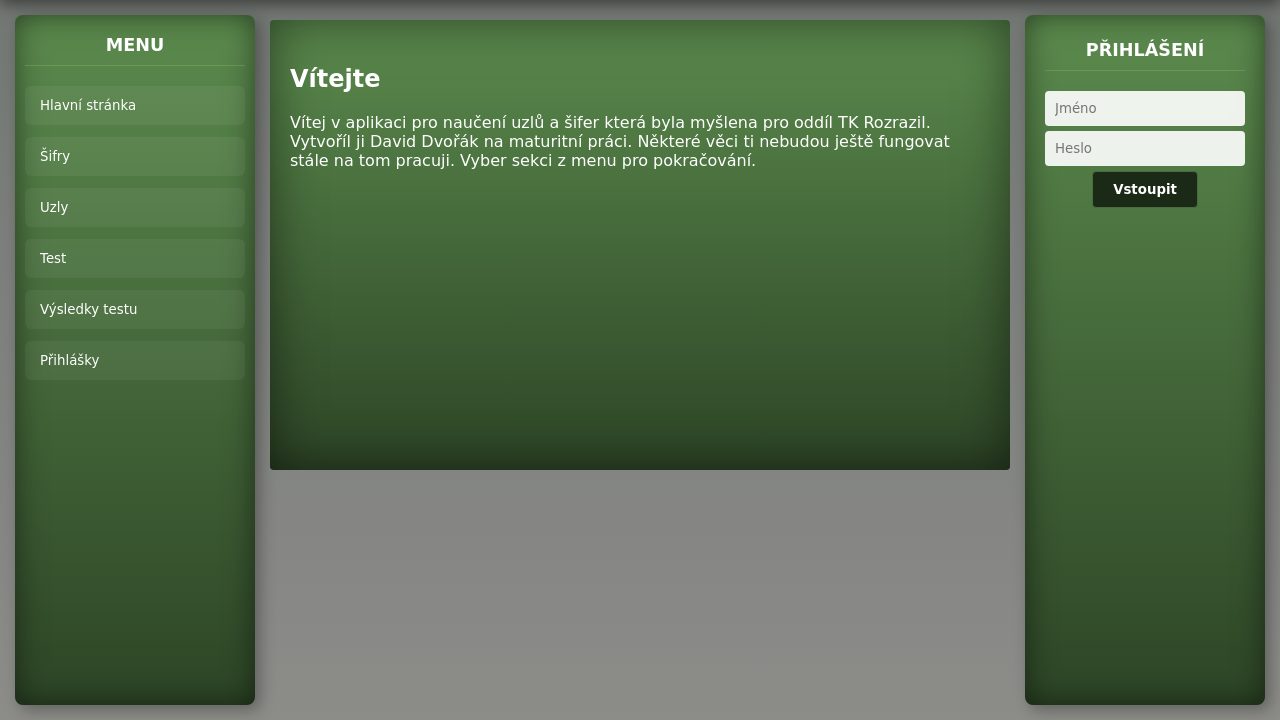
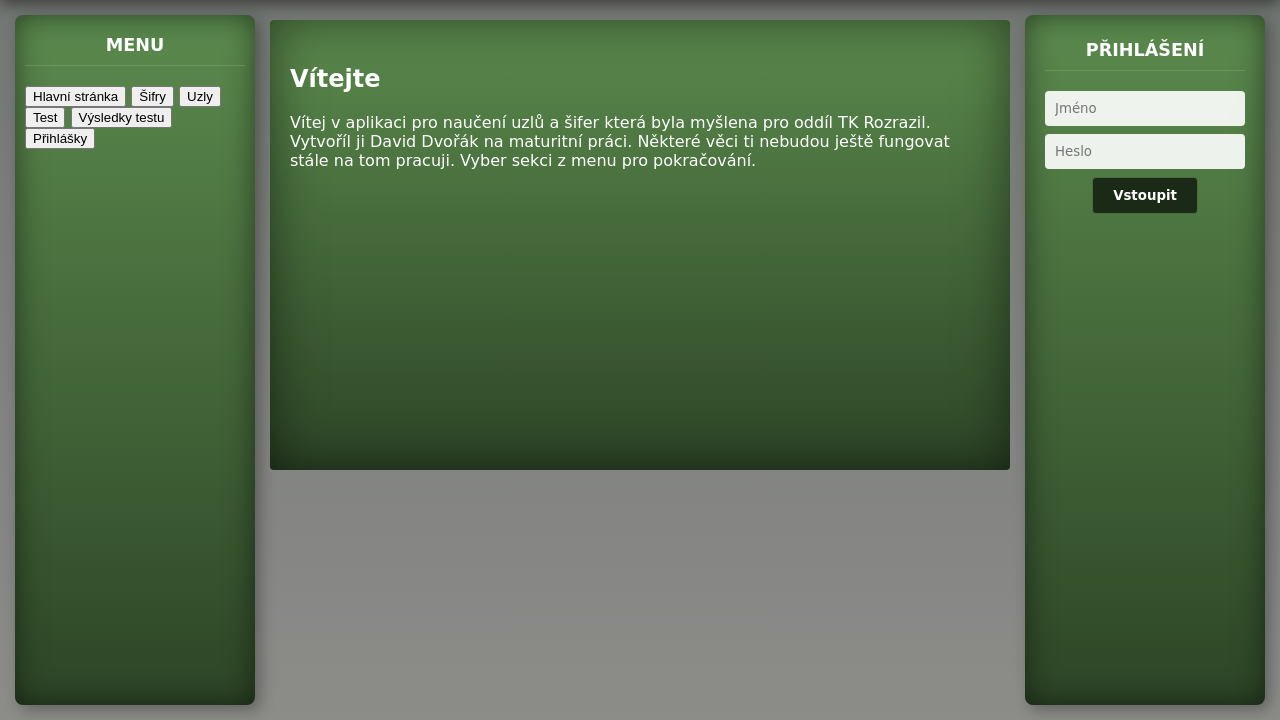
Before and after one commit to JustDav3/maturitniPraceWeb, a Django app: page / in a window 1280 px wide. Shown: the part 80-800 px from the top of the page. Run offline with Django 5.2, Linux system fonts and the light colour scheme.

Commit message:
beta verze 0.4 - Visual

```diff
--- a/main/static/css/style.css
+++ b/main/static/css/style.css
@@ -100,12 +100,11 @@ body {
     text-transform: uppercase;
 }
 
-/* Formláře v bočním panelu */
 .login-form {
     display: flex;
     flex-direction: column;
     align-items: center;
-    gap: 5px;
+    gap: 8px;
 }
 
 .login-form input {
@@ -119,60 +118,7 @@ body {
     box-sizing: border-box;
 }
 
-/* 4. MENU A SUBMENU */
-.menu-items {
-    display: flex;
-    flex-direction: column;
-    gap: 12px;
-}
-
-.menu-items button {
-    width: 100%;
-    background: rgba(255, 255, 255, 0.05);
-    border: none;
-    color: white;
-    padding: 12px 15px;
-    border-radius: 6px;
-    cursor: pointer;
-    text-align: left;
-    font-family: 'Comic Sans MS', cursive;
-    transition: all 0.2s ease;
-}
-
-.menu-items button:hover { background: rgba(181, 228, 140, 0.2); }
-.menu-items button:active { transform: scale(0.96); }
-
-/* Sjednocené sub-menu */
-.submenu-container {
-    display: none;
-    background: rgba(0, 0, 0, 0.1);
-    margin: 5px 0 10px 0;
-    border-radius: 5px;
-    border-left: 3px solid #b5e48c;
-}
-
-.submenu-category {
-    padding: 10px 15px;
-    color: #d4f0c7;
-    font-size: 0.8rem;
-    font-weight: bold;
-    cursor: pointer;
-    border-bottom: 1px solid rgba(255, 255, 255, 0.05);
-}
-
-.submenu-category:hover { background: rgba(212, 240, 199, 0.1); }
-
-.submenu-item-link {
-    padding: 8px 25px;
-    font-size: 0.85rem;
-    color: white;
-    cursor: pointer;
-    transition: 0.2s;
-}
-
-.submenu-item-link:hover { background: rgba(181, 228, 140, 0.2); color: #d4f0c7; }
-
-/* 5. KOMPONENTY FORMULÁŘE A TLAČÍTKA */
+/* 4. KOMPONENTY FORMULÁŘE */
 .form-control, .form-select {
     width: 100%;
     padding: 10px;
@@ -191,13 +153,12 @@ body {
     border: 1px solid #4a6d3f;
     border-radius: 4px;
     cursor: pointer;
-    font-family: 'Comic Sans MS', sans-serif;
+    font-family: 'Comic Sans MS';
     font-weight: bold;
     transition: 0.3s ease;
 }
 
-.btn-submit { padding: 12px 40px; display: block; margin: 25px auto 5px; }
-
+.btn-submit { display: block; margin: 25px auto 5px; padding: 12px 40px; }
 .btn-login:hover, .btn-submit:hover { background-color: #2d4526; }
 
 .btn-uzel-text {
```
Also changed, not shown: other parts of main/static/css/style.css (+61 -23 lines).
